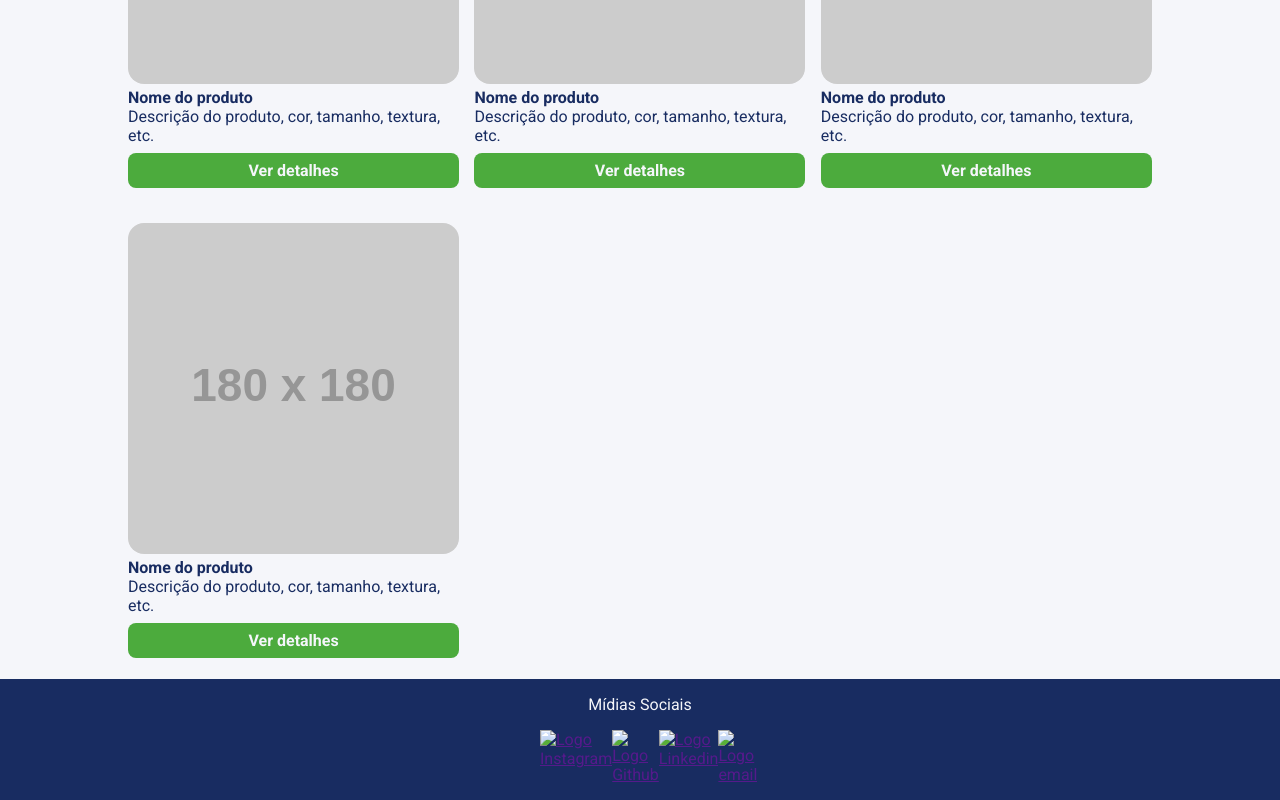
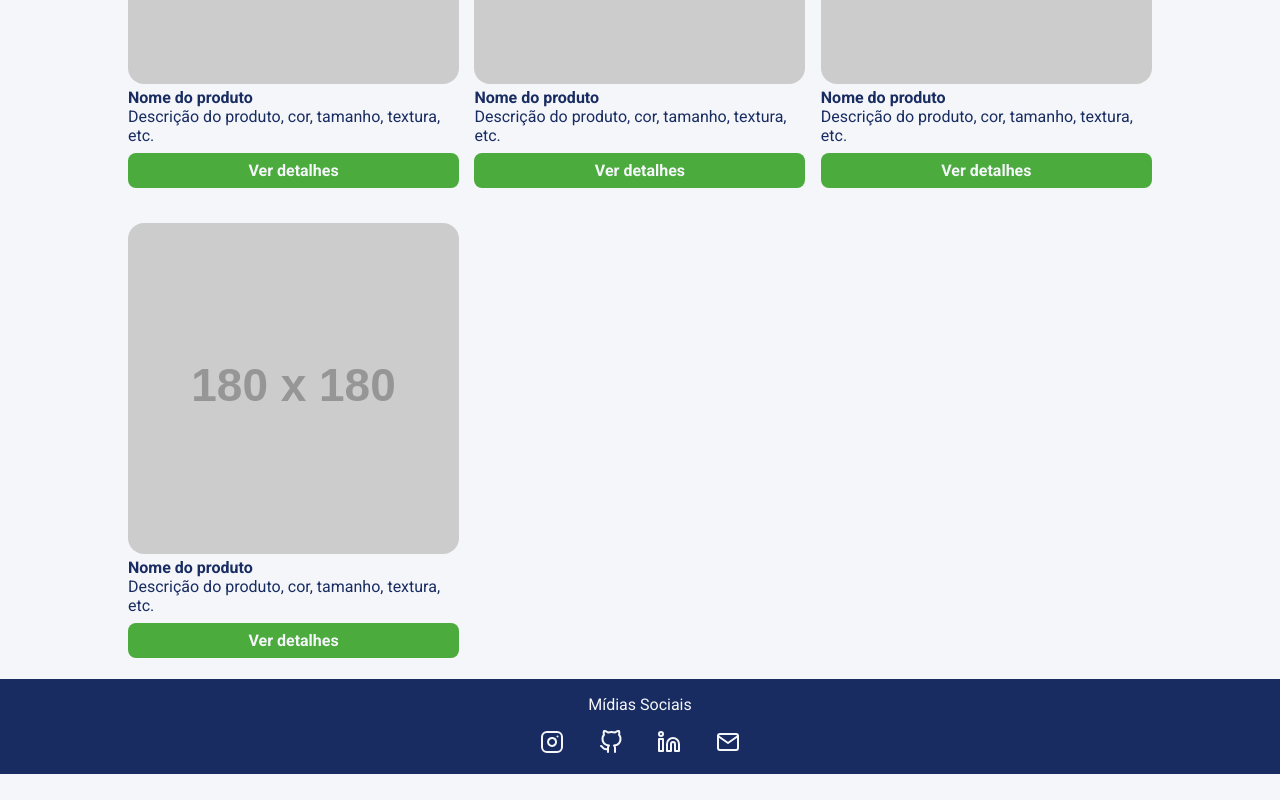
Before and after one commit to Fabricio-luiz/Mod_17_exercicio_less, a website: page index.html in a window 1280 px wide. Shown: the part 527-1327 px from the top of the page. After the commit the page ends 1301 px from the top, so only its background shows below. Drawn offline with Linux system fonts and the light colour scheme; placeholder pictures from the web are drawn by us.

Commit message:
upload files

```diff
--- a/index.html
+++ b/index.html
@@ -82,22 +82,22 @@
         <ul class="social-links">
             <li>
                 <a href="">
-                    <img src="./src/images/instagram.svg" alt="Logo Instagram" />
+                    <img src="./src/imagens/instagram.svg" alt="Logo Instagram" />
                 </a>
             </li>
             <li>
                 <a href="">
-                    <img src="./src/images/github.svg" alt="Logo Github" />
+                    <img src="./src/imagens/github.svg" alt="Logo Github" />
                 </a>
             </li>
             <li>
                 <a href="">
-                    <img src="./src/images/linkedin.svg" alt="Logo Linkedin" />
+                    <img src="./src/imagens/linkedin.svg" alt="Logo Linkedin" />
                 </a>
             </li>
             <li>
                 <a href="">
-                    <img src="./src/images/mail.svg" alt="Logo email" />
+                    <img src="./src/imagens/mail.svg" alt="Logo email" />
                 </a>
             </li>
         </ul>
```
Also changed, not shown: src/imagens/github.svg (added), src/imagens/instagram.svg (added), src/imagens/linkedin.svg (added), src/imagens/mail.svg (added).
